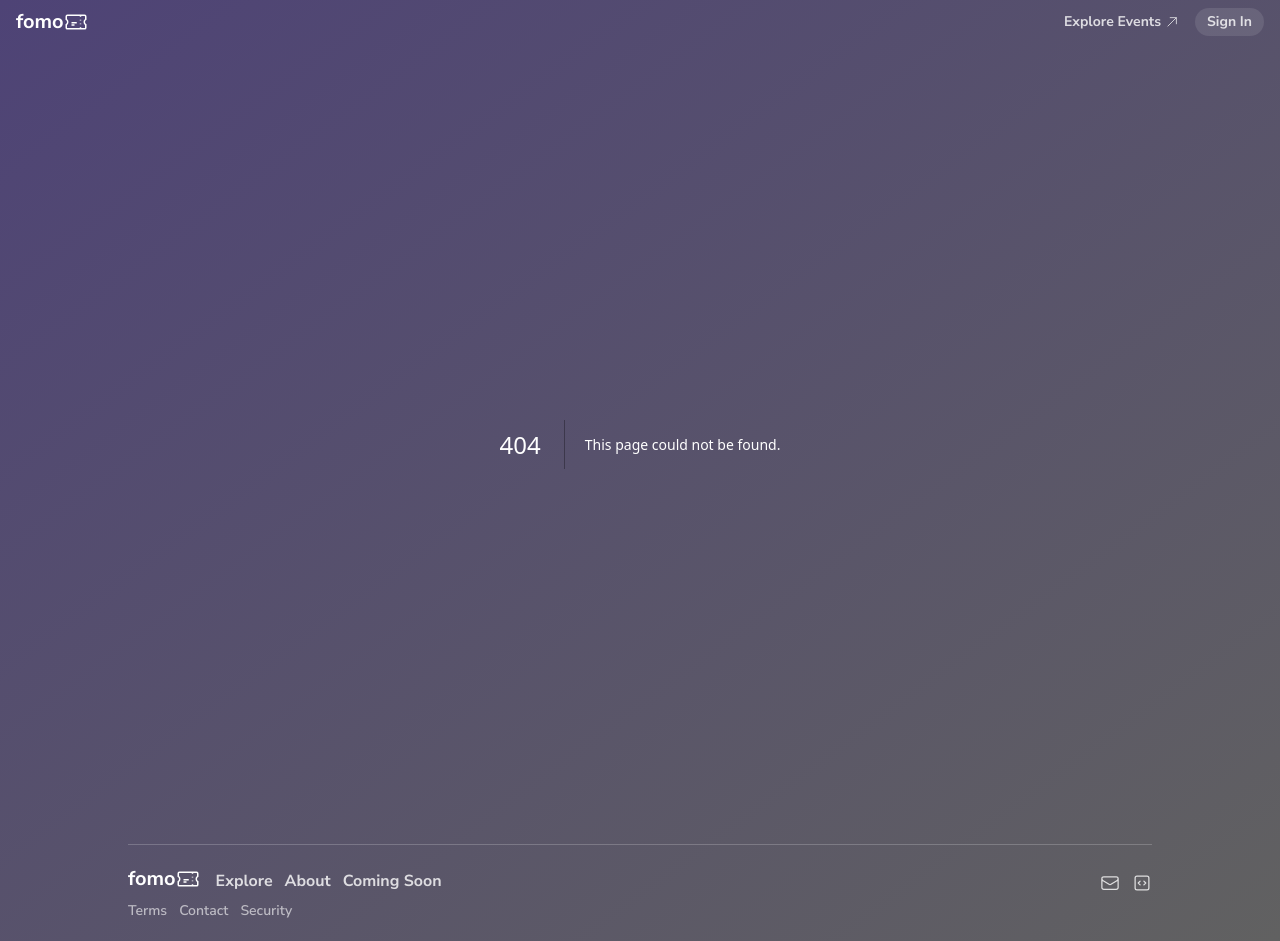
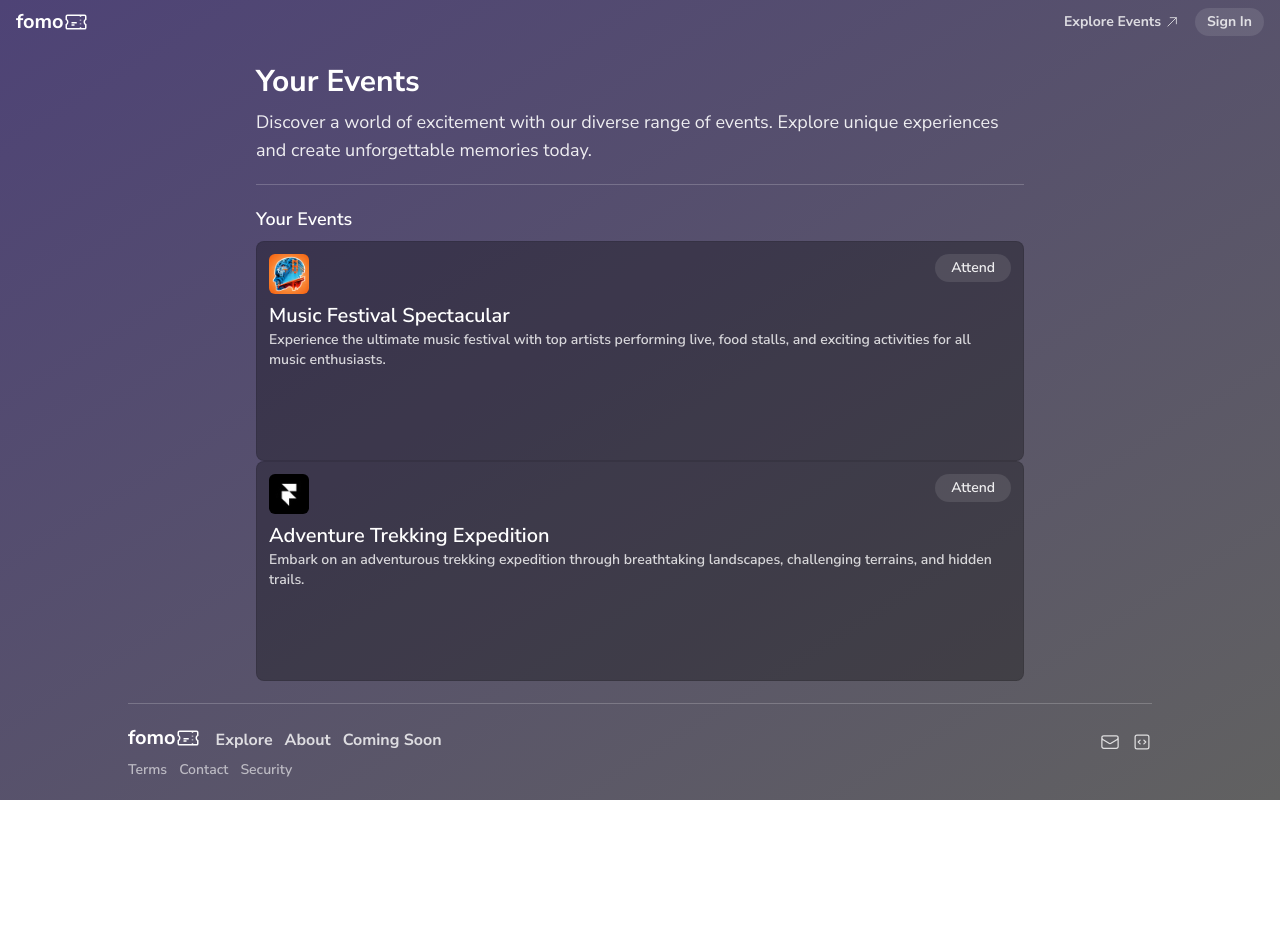
Before and after one commit to kevinpauljacob/fomo, a Next.js app in the folder client/: page /events in a window 1280 px wide. Before the commit this address had no page. After the commit the page ends 800 px from the top, so only its background shows below. Built offline with nearby package versions, Linux system fonts and the light colour scheme.

Commit message:
feat: events page created

```diff
--- /dev/null
+++ b/client/src/app/events/page.tsx
@@ -0,0 +1,64 @@
+"use client";
+import { useState, useEffect } from "react";
+import YourEventsCard from "@/components/explore/YourEventsCard";
+interface Event {
+  src: string;
+  href: string;
+  title: string;
+  // hostedBy: string;
+  // startDate: string;
+  // endDate: string;
+  // location: string;
+  // ticketPrice: number;
+  // capacity: number;
+  description: string;
+  // eventId: string;
+  // organizerWalletAddress: string;
+}
+
+export default function page() {
+  const [yourEvents, setYourEvents] = useState<Event[]>([
+    {
+      src: "/assets/image1.avif",
+      href: "/link/destination1",
+      title: "Music Festival Spectacular",
+      description:
+        "Experience the ultimate music festival with top artists performing live, food stalls, and exciting activities for all music enthusiasts.",
+    },
+    {
+      src: "/assets/image2.avif",
+      href: "/link/destination2",
+      title: "Adventure Trekking Expedition",
+      description:
+        "Embark on an adventurous trekking expedition through breathtaking landscapes, challenging terrains, and hidden trails.",
+    },
+  ]);
+
+  return (
+    <div className="min-h-[calc(100vh-161px)] max-h-full max-w-[768px] mx-auto mt-7">
+      <div className="border-b border-white/20 pb-5 mb-5">
+        <h1 className="text-3xl font-bold mb-2">Your Events</h1>
+        <p className="text-lg font-base text-white text-opacity-90">
+          Discover a world of excitement with our diverse range of events.
+          Explore unique experiences and create unforgettable memories today.
+        </p>
+      </div>
+      {yourEvents && yourEvents.length !== 0 && (
+        <div className="mt-5 mb-7">
+          <h2 className="text-lg font-semibold mb-2">Your Events</h2>
+          <div className="">
+            {yourEvents.map((data, index) => (
+              <YourEventsCard
+                key={index}
+                src={data.src}
+                href={data.href}
+                title={data.title}
+                description={data.description}
+              />
+            ))}
+          </div>
+        </div>
+      )}
+    </div>
+  );
+}
--- a/client/src/app/explore/page.tsx
+++ b/client/src/app/explore/page.tsx
@@ -1,6 +1,9 @@
-import Card from "@/components/explore/Card";
+"use client";
+import { useState } from "react";
+import FeaturedEventsCard from "@/components/explore/FeaturedEventsCard";
 
-const dataset = [
+export default function page() {
+  const [featuredEvents, setFeaturedEvents] = useState([
     {
       src: "/assets/image1.avif",
       href: "/link/destination1",
@@ -36,9 +39,8 @@ const dataset = [
       description:
         "Indulge your taste buds in a culinary delight tour showcasing the finest cuisines, gourmet dishes, and culinary experiences from around the world.",
     },
-];
+  ]);
 
-export default function page() {
   return (
     <div className="min-h-[calc(100vh-161px)] max-h-full max-w-[768px] mx-auto mt-7">
       <div className="border-b border-white/20 pb-5 mb-5">
@@ -48,9 +50,11 @@ export default function page() {
           Explore unique experiences and create unforgettable memories today.
         </p>
       </div>
+      <div>
+        <h2 className="text-lg font-semibold mb-2">Featured Events</h2>
         <div className="grid grid-cols-3 gap-4">
-        {dataset.map((data, index) => (
-          <Card
+          {featuredEvents.map((data, index) => (
+            <FeaturedEventsCard
               key={index}
               src={data.src}
               href={data.href}
@@ -60,5 +64,6 @@ export default function page() {
           ))}
         </div>
       </div>
+    </div>
   );
 }
--- /dev/null
+++ b/client/src/components/explore/FeaturedEventsCard.tsx
@@ -0,0 +1,37 @@
+import Image from "next/image";
+import Link from "next/link";
+
+interface CardProps {
+  src: string;
+  href: string;
+  title: string;
+  description: string;
+}
+
+const Card: React.FC<CardProps> = ({ src, href, title, description }) => {
+  return (
+    <div className="bg-black/30 hover:bg-black/40 transition-all rounded-lg border border-black/10 p-3 min-h-[220px]">
+      <div className="flex justify-between mb-2">
+        <Image
+          src={src}
+          alt={title}
+          width={40}
+          height={40}
+          className="rounded-md"
+        />
+        <Link
+          href={href}
+          className="bg-white/10 hover:bg-white/20 rounded-full text-sm font-semibold text-white text-opacity-90 hover:text-opacity-100 transition-all px-4 py-1 h-min"
+        >
+          Attend
+        </Link>
+      </div>
+      <h2 className="text-xl font-semibold">{title}</h2>
+      <p className="text-sm font-semibold text-white text-opacity-80 text-ellipsis overflow-hidden">
+        {description}
+      </p>
+    </div>
+  );
+};
+
+export default Card;
--- /dev/null
+++ b/client/src/components/explore/YourEventsCard.tsx
@@ -0,0 +1,37 @@
+import Image from "next/image";
+import Link from "next/link";
+
+interface CardProps {
+  src: string;
+  href: string;
+  title: string;
+  description: string;
+}
+
+const Card: React.FC<CardProps> = ({ src, href, title, description }) => {
+  return (
+    <div className="bg-black/30 hover:bg-black/40 transition-all rounded-lg border border-black/10 p-3 min-h-[220px]">
+      <div className="flex justify-between mb-2">
+        <Image
+          src={src}
+          alt={title}
+          width={40}
+          height={40}
+          className="rounded-md"
+        />
+        <Link
+          href={href}
+          className="bg-white/10 hover:bg-white/20 rounded-full text-sm font-semibold text-white text-opacity-90 hover:text-opacity-100 transition-all px-4 py-1 h-min"
+        >
+          Attend
+        </Link>
+      </div>
+      <h2 className="text-xl font-semibold">{title}</h2>
+      <p className="text-sm font-semibold text-white text-opacity-80 text-ellipsis overflow-hidden">
+        {description}
+      </p>
+    </div>
+  );
+};
+
+export default Card;
```
Lines whose indentation alone changed are shown as unchanged.
